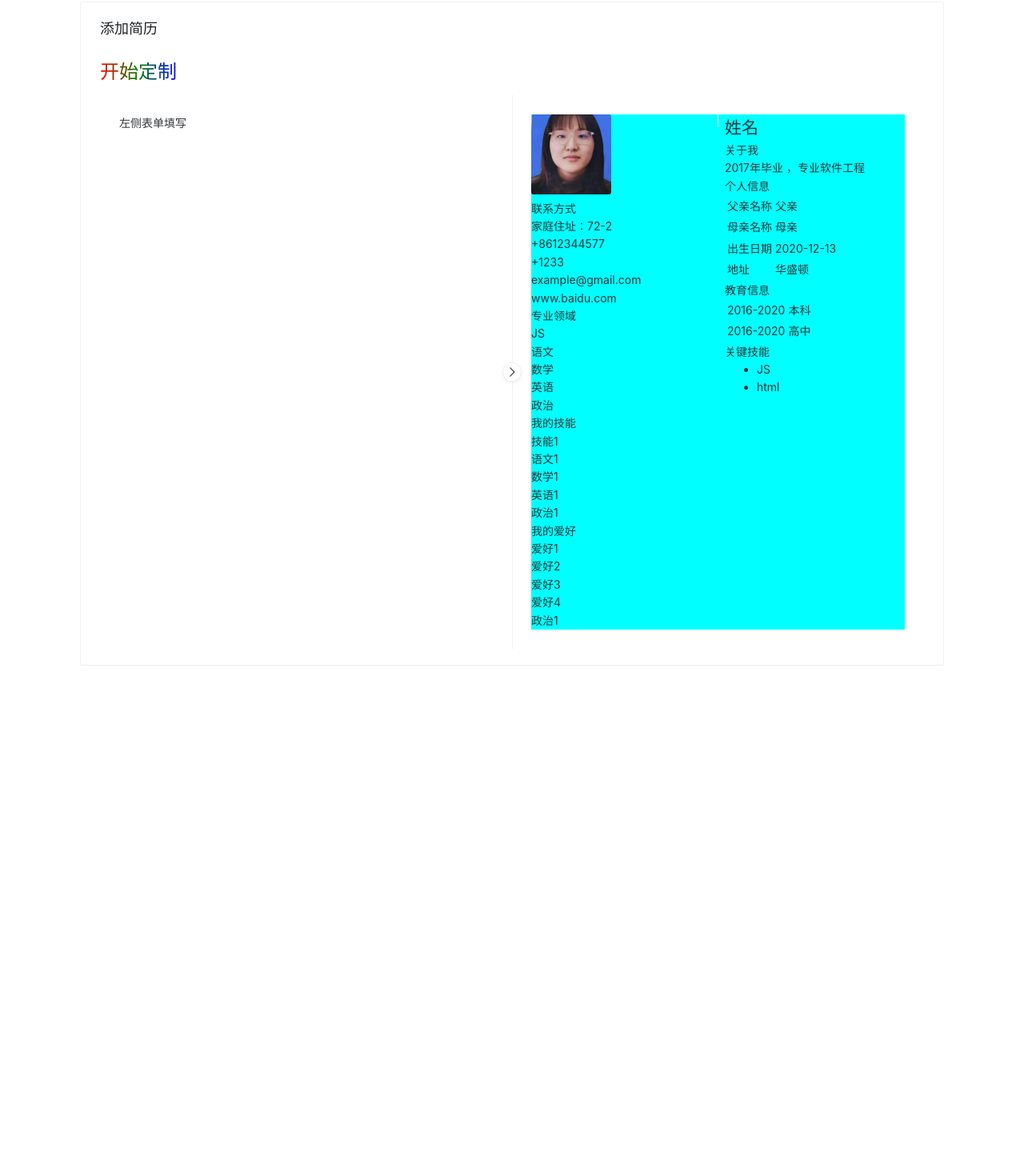
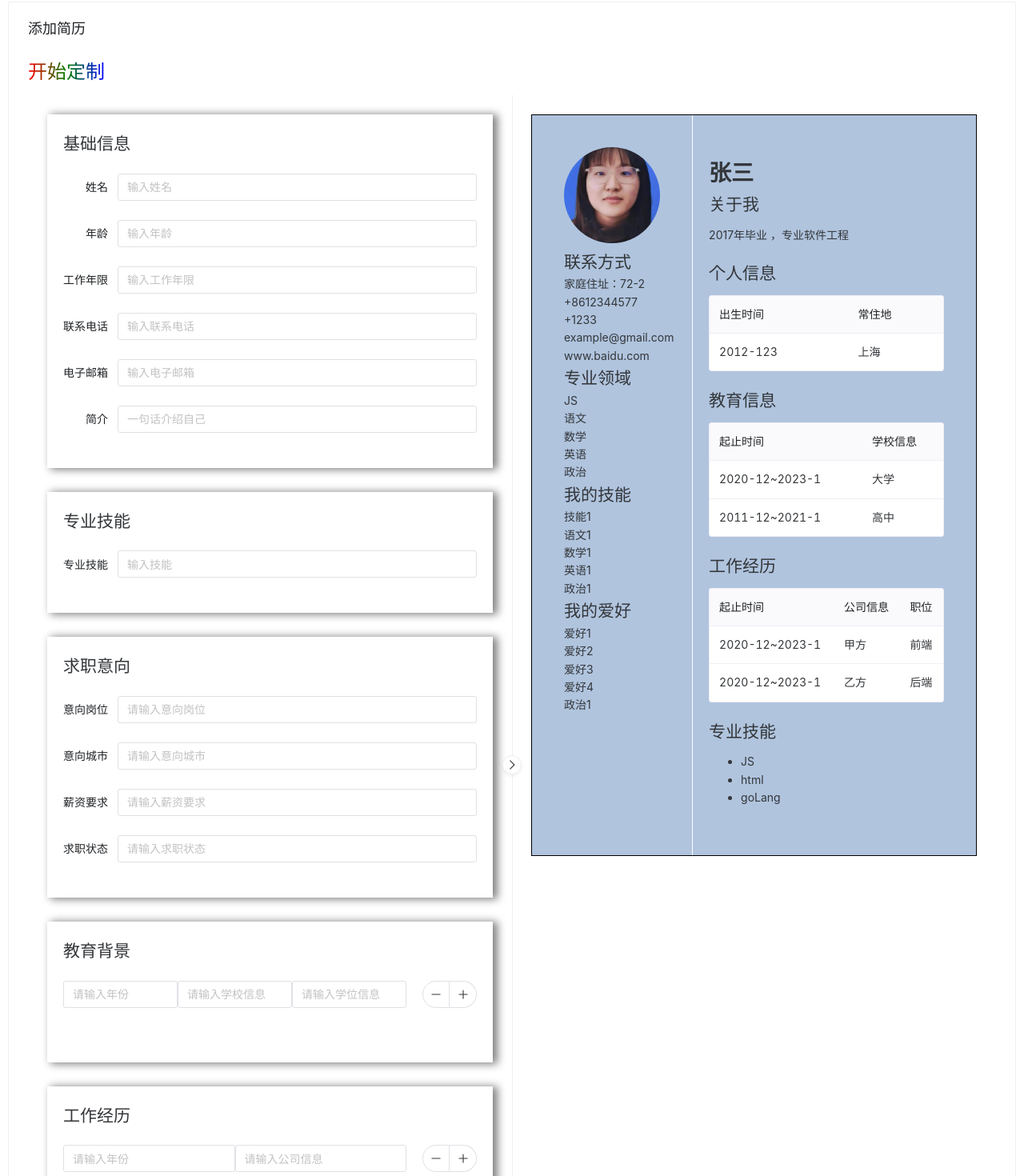
Before and after one commit to earthaYan/resume_generator_front, a Vue app: page /add in a window 1280 px wide. Shown: the part 98-1568 px from the top of the page at 80% size. Before the commit the page ends 930 px from the top, so only its background shows below. Built offline with nearby package versions, Linux system fonts and the light colour scheme.

Commit message:
add ResumeForm

```diff
--- a/src/App.vue
+++ b/src/App.vue
@@ -11,9 +11,10 @@ import { RouterLink, RouterView } from 'vue-router'
       }}</RouterLink>
     </nav>
   </header>
-  <section>
+  <div class="wrapper">
     <RouterView />
-  </section>
+  </div>
+
 </template>
 
 <style scoped lang="less">
@@ -30,7 +31,7 @@ header {
     margin-right: 20px;
   }
 }
-section {
-  padding: 0 100px;
+.wrapper {
+  padding: 0 10px;
 }
 </style>
--- a/src/components/GeneratorViewComponents/ResumeForm.vue
+++ b/src/components/GeneratorViewComponents/ResumeForm.vue
@@ -1,4 +1,208 @@
 <script setup lang="ts">
+import { type formFieldsType } from './index.d'
+import { NForm, NFormItem, type FormInst, NInput, NDynamicInput } from 'naive-ui'
+import { ref } from 'vue'
+const formRef = ref<FormInst | null>(null)
+const formValue = ref<formFieldsType>({
+  baseInfo: {
+    name: '',
+    age: '',
+    experienceYears: '',
+    email: '',
+    phone: '',
+    briefIntroduction: ''
+  },
+  careerObjective: {
+    position: '',
+    city: '',
+    salary: '',
+    status: ''
+  },
+  workExperience: [
+    {
+      time: '',
+      workInfo: ''
+    }
+  ],
+  educationInfo: [
+    {
+      time: '',
+      school: '',
+      master: ''
+    }
+  ],
+  projectExperience: [
+    {
+      time: '',
+      projectInfo: ''
+    }
+  ],
+  skills: ''
+})
+const onCreate = (type: string) => {
+  if (type === 'education') {
+    return {
+      time: '',
+      school: '',
+      master: ''
+    }
+  } else if (type === 'work') {
+    return {
+      time: '',
+      workInfo: ''
+    }
+  } else {
+    return {
+      time: '',
+      projectInfo: ''
+    }
+  }
+}
+</script>
+<template>
+  <n-form
+    ref="formRef"
+    v-model="formValue"
+    label-placement="left"
+    label-align="right"
+    label-width="auto"
+  >
+    <div class="section baseInfo">
+      <h2 class="title">基础信息</h2>
+      <n-form-item label="姓名" path="baseInfo.name">
+        <n-input v-model:value="formValue.baseInfo.name" placeholder="输入姓名" />
+      </n-form-item>
+      <n-form-item label="年龄" path="baseInfo.age">
+        <n-input v-model:value="formValue.baseInfo.age" placeholder="输入年龄" />
+      </n-form-item>
+      <n-form-item label="工作年限" path="baseInfo.experienceYears">
+        <n-input v-model:value="formValue.baseInfo.experienceYears" placeholder="输入工作年限" />
+      </n-form-item>
+      <n-form-item label="联系电话" path="baseInfo.phone">
+        <n-input v-model:value="formValue.baseInfo.phone" placeholder="输入联系电话" />
+      </n-form-item>
+      <n-form-item label="电子邮箱" path="baseInfo.email">
+        <n-input v-model:value="formValue.baseInfo.email" placeholder="输入电子邮箱" />
+      </n-form-item>
+      <n-form-item label="简介" path="baseInfo.briefIntroduction">
+        <n-input
+          v-model:value="formValue.baseInfo.briefIntroduction"
+          placeholder="一句话介绍自己"
+        />
+      </n-form-item>
+    </div>
+    <div class="section skills">
+      <h2 class="title">专业技能</h2>
+      <n-form-item label="专业技能" path="skills">
+        <n-input v-model:value="formValue.skills" placeholder="输入技能" />
+      </n-form-item>
+    </div>
+    <div class="section careerObjective">
+      <h2 class="title">求职意向</h2>
+      <n-form-item label="意向岗位" path="careerObjective.position">
+        <n-input v-model:value="formValue.careerObjective.position" placeholder="请输入意向岗位" />
+      </n-form-item>
+      <n-form-item label="意向城市" path="careerObjective.city">
+        <n-input v-model:value="formValue.careerObjective.city" placeholder="请输入意向城市" />
+      </n-form-item>
+      <n-form-item label="薪资要求" path="careerObjective.salary">
+        <n-input v-model:value="formValue.careerObjective.salary" placeholder="请输入薪资要求" />
+      </n-form-item>
+      <n-form-item label="求职状态" path="careerObjective.status">
+        <n-input v-model:value="formValue.careerObjective.status" placeholder="请输入求职状态" />
+      </n-form-item>
+    </div>
+    <div class="section educationInfo">
+      <h2 class="title">教育背景</h2>
+      <n-form-item>
+        <n-dynamic-input
+          v-model:value="formValue.educationInfo"
+          #="{ index }"
+          :on-create="() => onCreate('education')"
+        >
+          <div style="display: flex; justify-content: space-between">
+            <n-form-item path="formValue.educationInfo[index].time">
+              <n-input
+                v-model:value="formValue.educationInfo[index].time"
+                placeholder="请输入年份"
+              />
+            </n-form-item>
+            <n-form-item path="formValue.educationInfo[index].school">
+              <n-input
+                v-model:value="formValue.educationInfo[index].school"
+                placeholder="请输入学校信息"
+              />
+            </n-form-item>
+            <n-form-item path="formValue.educationInfo[index].master">
+              <n-input
+                v-model:value="formValue.educationInfo[index].master"
+                placeholder="请输入学位信息"
+              />
+            </n-form-item>
+          </div>
+        </n-dynamic-input>
+      </n-form-item>
+    </div>
+    <div class="section workExperience">
+      <h2 class="title">工作经历</h2>
+      <n-form-item>
+        <n-dynamic-input
+          v-model:value="formValue.workExperience"
+          #="{ index }"
+          :on-create="() => onCreate('work')"
+        >
+          <div style="display: flex; justify-content: space-between">
+            <n-form-item path="formValue.workExperience[index].time">
+              <n-input
+                v-model:value="formValue.workExperience[index].time"
+                placeholder="请输入年份"
+              />
+            </n-form-item>
+            <n-form-item path="formValue.workExperience[index].workInfo">
+              <n-input
+                v-model:value="formValue.workExperience[index].workInfo"
+                placeholder="请输入公司信息"
+              />
+            </n-form-item>
+          </div>
+        </n-dynamic-input>
+      </n-form-item>
+    </div>
+    <div class="section projectInfo">
+      <h2 class="title">项目经验</h2>
+      <n-form-item>
+        <n-dynamic-input
+          v-model:value="formValue.projectExperience"
+          #="{ index }"
+          :on-create="() => onCreate('project')"
+        >
+          <div style="display: flex; justify-content: space-between">
+            <n-form-item path="formValue.projectExperience[index].time">
+              <n-input
+                v-model:value="formValue.projectExperience[index].time"
+                placeholder="请输入年份"
+              />
+            </n-form-item>
+            <n-form-item path="formValue.projectExperience[index].projectInfo">
+              <n-input
+                v-model:value="formValue.projectExperience[index].projectInfo"
+                placeholder="请输入项目信息"
+              />
+            </n-form-item>
+          </div>
+        </n-dynamic-input>
+      </n-form-item>
+    </div>
+  </n-form>
+</template>
+<style scoped lang="less">
+.section {
+  box-shadow: 5px 1px 10px 1px gray;
+  padding: 20px;
+  margin-bottom: 30px;
 
-</script>
-<template>左侧表单填写</template>
+  .title {
+    margin-bottom: 20px;
+  }
+}
+</style>
--- a/src/components/GeneratorViewComponents/ResumePreview.vue
+++ b/src/components/GeneratorViewComponents/ResumePreview.vue
@@ -1,130 +1,140 @@
 <script setup lang="ts">
-
-import { NAvatar,NDivider } from 'naive-ui'
+import { NAvatar, NDataTable } from 'naive-ui'
+import { generateEductionColumns, generatePersonalColumns, generateJobColumns } from './index.data'
+const educationInfo = [
+  {
+    time: '2020-12~2023-1',
+    school: '大学'
+  },
+  {
+    time: '2011-12~2021-1',
+    school: '高中'
+  }
+]
+const personalInfo = [
+  {
+    birth: '2012-123',
+    address: '上海'
+  }
+]
+const jobInfo = [
+  {
+    time: '2020-12~2023-1',
+    company: '甲方',
+    position: '前端'
+  },
+  {
+    time: '2020-12~2023-1',
+    company: '乙方',
+    position: '后端'
+  }
+]
 </script>
 <template>
   <div class="resume">
     <div class="left-side">
       <div class="profile">
-        <n-avatar :size="100" src="/avator.jpg" />
+        <n-avatar :size="120" round src="/avatar.jpg" />
       </div>
       <div class="contact">
-        <div class="heading-text">联系方式</div>
+        <h2>联系方式</h2>
         <p class="para">
-          家庭住址：72-2 <br>
-          +8612344577 <br>
-          +1233 <br>
-          example@gmail.com <br>
-          www.baidu.com <br>
+          家庭住址：72-2 <br />
+          +8612344577 <br />
+          +1233 <br />
+          example@gmail.com <br />
+          www.baidu.com <br />
         </p>
       </div>
       <div class="expert">
-        <div class="heading-text">
-          专业领域
-        </div>
+        <h2>专业领域</h2>
         <p>
-          JS <br>
-          语文 <br>
-          数学 <br>
-          英语 <br>
-          政治 <br>
+          JS <br />
+          语文 <br />
+          数学 <br />
+          英语 <br />
+          政治 <br />
         </p>
       </div>
       <div class="skill">
-        <div class="heading-text">
-          我的技能
-        </div>
+        <h2>我的技能</h2>
         <p>
-          技能1 <br>
-          语文1 <br>
-          数学1 <br>
-          英语1 <br>
-          政治1 <br>
+          技能1 <br />
+          语文1 <br />
+          数学1 <br />
+          英语1 <br />
+          政治1 <br />
         </p>
       </div>
       <div class="hobby">
-        <div class="heading-text">
-          我的爱好
-        </div>
+        <h2>我的爱好</h2>
         <p>
-          爱好1 <br>
-          爱好2 <br>
-          爱好3 <br>
-          爱好4 <br>
-          政治1 <br>
+          爱好1 <br />
+          爱好2 <br />
+          爱好3 <br />
+          爱好4 <br />
+          政治1 <br />
         </p>
       </div>
     </div>
-    <n-divider vertical></n-divider>
+    <div class="split"></div>
     <div class="right-side">
-      <h2 class="name">
-        姓名
-      </h2>
-      <div class="contact">
-        <div class="heading-text">关于我</div>
-        <p class="para">
-          2017年毕业 ，专业软件工程
-        </p>
+      <h1>张三</h1>
+      <div class="block about">
+        <h2>关于我</h2>
+        <p class="para">2017年毕业 ，专业软件工程</p>
       </div>
-      <div class="personal">
-        <div class="heading-text">个人信息</div>
-        <table class="per-info">
-          <tbody>
-            <tr class="border">
-              <td>父亲名称</td>
-              <td>父亲</td>
-            </tr>
-            <tr class="border">
-              <td>母亲名称</td>
-              <td>母亲</td>
-            </tr>
-            <tr class="border">
-              <td>出生日期</td>
-              <td>2020-12-13</td>
-            </tr>
-            <tr class="border">
-              <td>地址</td>
-              <td>华盛顿</td>
-            </tr>
-          </tbody>
-
-        </table>
+      <div class="block personal">
+        <h2>个人信息</h2>
+        <n-data-table :columns="generatePersonalColumns()" :data="personalInfo" />
       </div>
-      <div class="education">
-        <div class="heading-text">教育信息</div>
-        <table class="per-info">
-          <tbody>
-            <tr class="border">
-              <td>2016-2020</td>
-              <td>本科</td>
-            </tr>
-            <tr class="border">
-              <td>2016-2020</td>
-              <td>高中</td>
-            </tr>
-          </tbody>
-
-        </table>
+      <div class="block education">
+        <h2>教育信息</h2>
+        <n-data-table :columns="generateEductionColumns()" :data="educationInfo" />
       </div>
-      <div class="skills">
-        <div class="heading-text">关键技能</div>
+      <div class="block job">
+        <h2>工作经历</h2>
+        <n-data-table :columns="generateJobColumns()" :data="jobInfo" />
+      </div>
+      <div class="block skills">
+        <h2>专业技能</h2>
         <ul>
           <li>JS</li>
           <li>html</li>
+          <li>goLang</li>
         </ul>
       </div>
     </div>
   </div>
 </template>
-<style lang="less">
-.resume{
-  background-color: cyan;
+<style lang="less" scoped>
+h1 {
+  font-weight: bold;
+  font-size: 2em;
+}
+.resume {
+  box-sizing: border-box;
   display: flex;
-  .left-side{
-    flex:1;
+  background-color: #b0c4de;
+  border: 1px solid #000;
+  padding: 40px;
+  .left-side {
+    flex-grow: 0.3;
   }
-  .right-side{
-    flex:1;
+  .right-side {
+    flex-grow: 1;
+    margin-top: 10px;
+  }
+  .split {
+    width: 1px;
+    background-color: #fff;
+    margin: -40px 20px;
+  }
+  .block {
+    margin-bottom: 20px;
+    > h2 {
+      margin-bottom: 10px;
+    }
   }
 }
 </style>
--- /dev/null
+++ b/src/components/GeneratorViewComponents/index.data.tsx
@@ -0,0 +1,40 @@
+export const generateEductionColumns = () => {
+  return [
+    {
+      title: '起止时间',
+      key: 'time'
+    },
+    {
+      title: '学校信息',
+      key: 'school'
+    }
+  ]
+}
+export const generatePersonalColumns = () => {
+  return [
+    {
+      title: '出生时间',
+      key: 'birth'
+    },
+    {
+      title: '常住地',
+      key: 'address'
+    }
+  ]
+}
+export const generateJobColumns = () => {
+  return [
+    {
+      title: '起止时间',
+      key: 'time'
+    },
+    {
+      title: '公司信息',
+      key: 'company'
+    },
+    {
+      title: '职位',
+      key: 'position'
+    }
+  ]
+}
```
Also changed, not shown: src/components/GeneratorViewComponents/index.d.ts (added, +30 -0 lines), src/components/HelloWorld.vue (deleted, +0 -41 lines), public/avatar.jpg (renamed from public/avator.jpg).
